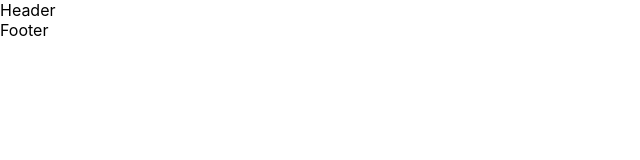
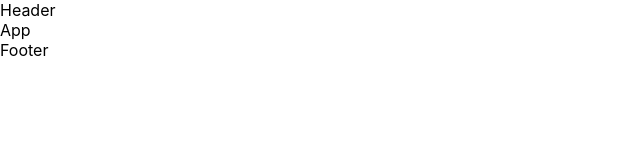
Before and after one commit to rohanphillips/myFinance, a React (Create React App) app: page / in a window 1280 px wide. Shown: the top 160 px of the page, without its empty margins (0-640 px from the left). Built offline with nearby package versions, Linux system fonts and the light colour scheme.

Commit message:
Adjust Layout

```diff
--- a/src/components/app/App.js
+++ b/src/components/app/App.js
@@ -14,7 +14,7 @@ import {Link} from "react-router-dom"
 function App() {
   return (
     <div>
-      Hi
+      App
     </div>
   );
 }
--- a/src/components/layout/Layout.js
+++ b/src/components/layout/Layout.js
@@ -2,10 +2,11 @@ import React from 'react';
 import Header from './header/Header';
 import Footer from './footer/Footer';
 
-const Layout = () => {
+const Layout = ({children}) => {
    return(
       <div>
          <Header />
+         <main>{children}</main>
          <Footer />
       </div>
    );
```
